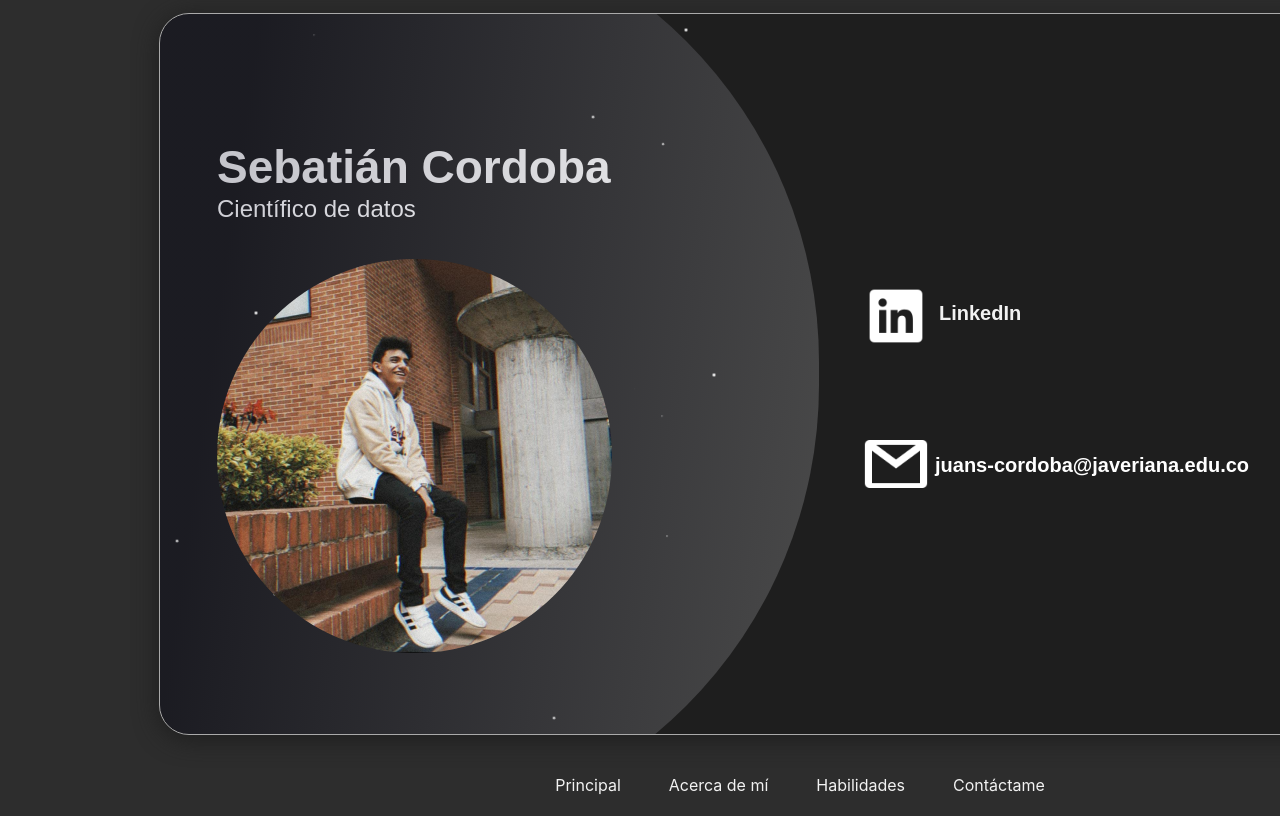
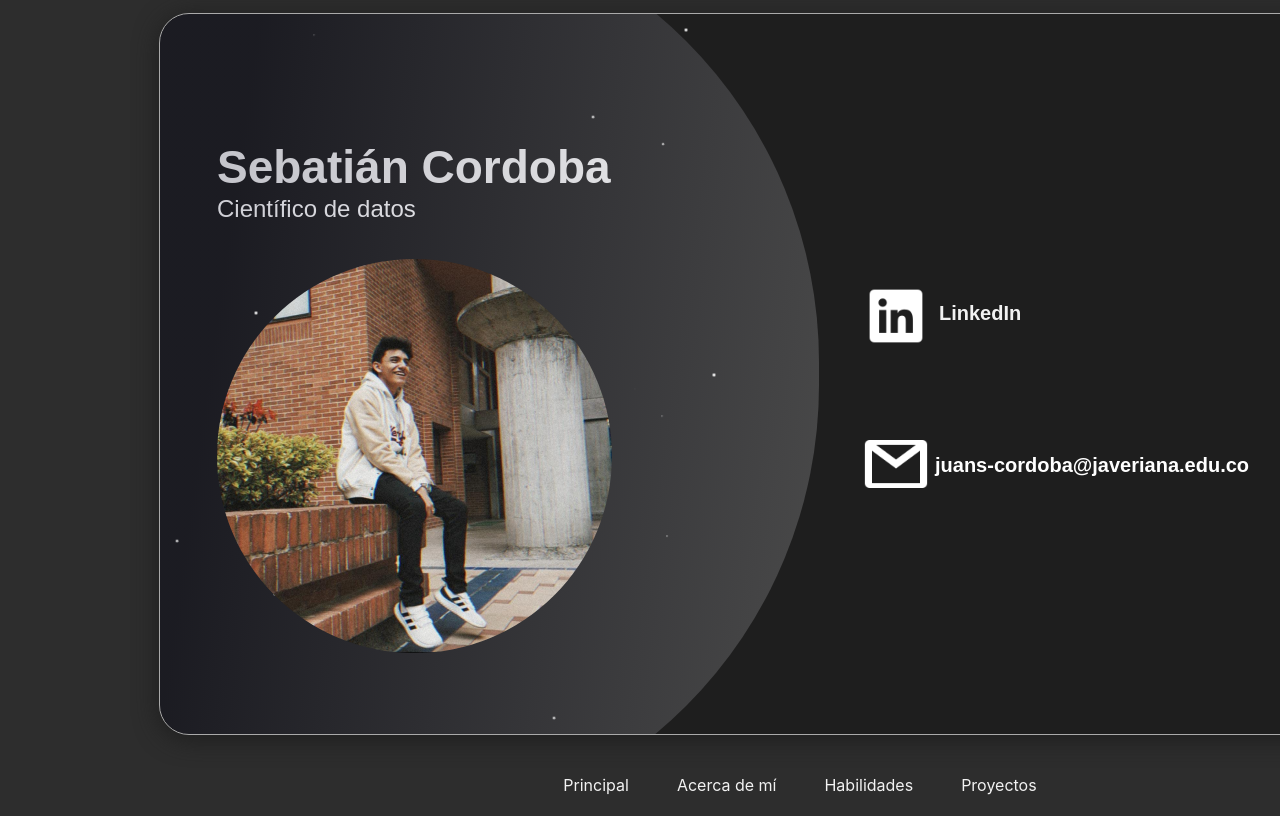
Before and after one commit to SebasRubik/Portfolio, a React (Vite) app: page /Portfolio/contactame in a window 1280 px wide. Shown: the top 816 px of the page. Built offline with nearby package versions, Linux system fonts and the light colour scheme.

Commit message:
Deploy 1.01 (Correcion de rutas)

```diff
--- a/src/Components/Contactame/Contactame.jsx
+++ b/src/Components/Contactame/Contactame.jsx
@@ -51,8 +51,8 @@ export default function Contactame() {
             </div>
 
             <nav className="menu-proyectos">
-                {['Principal', 'Acerca de mí', 'Habilidades', 'Contáctame'].map((item, index) => (
-                    <Link key={index} to={['/', "/about-me", "/habilidades", "/contactame"][index]} className="menu-item">
+                {['Principal', 'Acerca de mí', 'Habilidades', 'Proyectos'].map((item, index) => (
+                    <Link key={index} to={['/', "/about-me", "/habilidades", "/proyectos"][index]} className="menu-item">
                         {item}
                     </Link>
                 ))}
--- a/src/Components/Habilidades/Habilidades.jsx
+++ b/src/Components/Habilidades/Habilidades.jsx
@@ -54,8 +54,8 @@ export default function Habilidades() {
 			</div>
 
 			<nav className="menu-proyectos">
-				{['Principal', 'Acerca de mí', 'Habilidades', 'Contáctame'].map((item, index) => (
-					<Link key={index} to={['/', "/about-me", "/habilidades", "/contactame"][index]} className="menu-item">
+				{['Principal', 'Acerca de mí', 'Proyectos', 'Contáctame'].map((item, index) => (
+					<Link key={index} to={['/', "/about-me", "/proyectos", "/contactame"][index]} className="menu-item">
 						{item}
 					</Link>
 				))}
```
